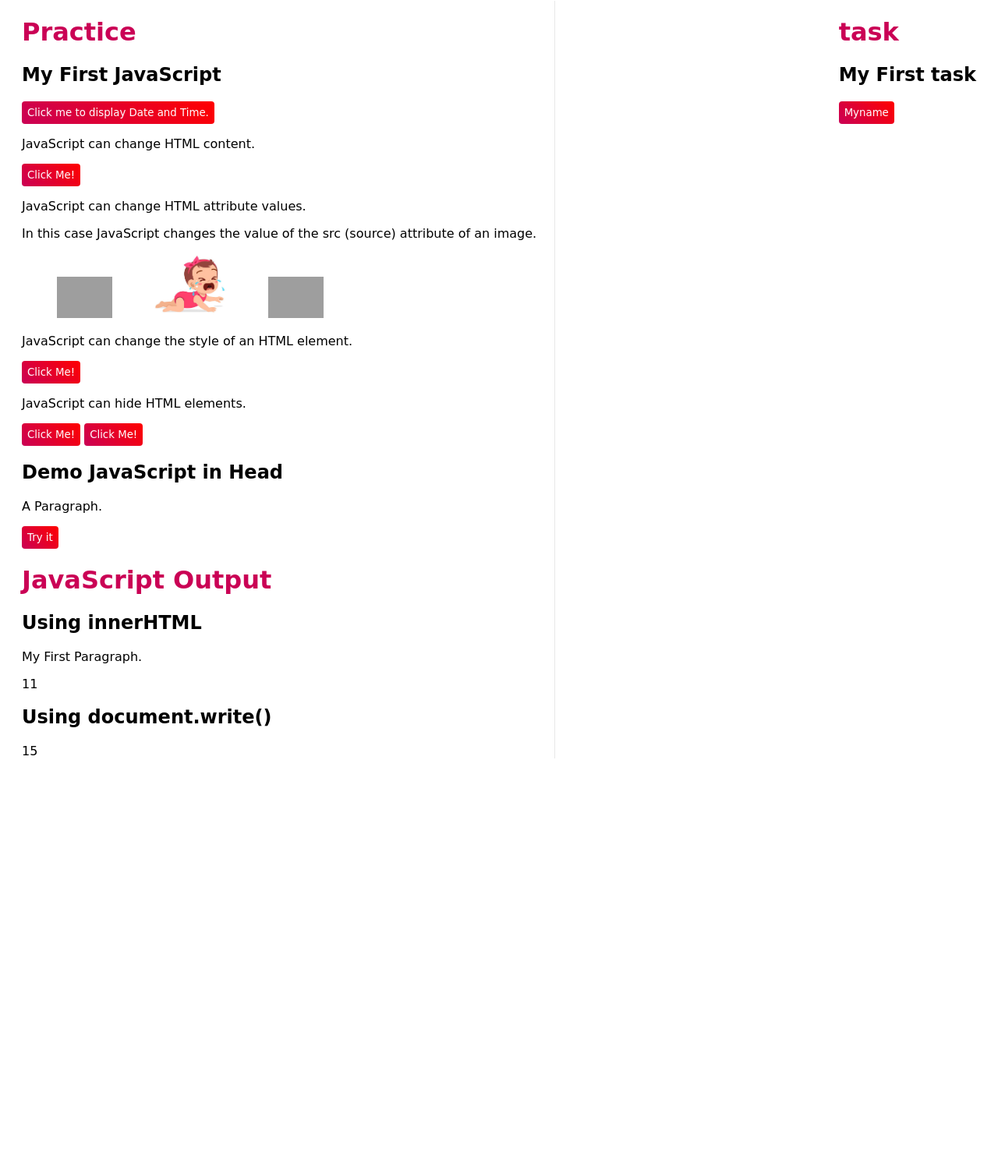
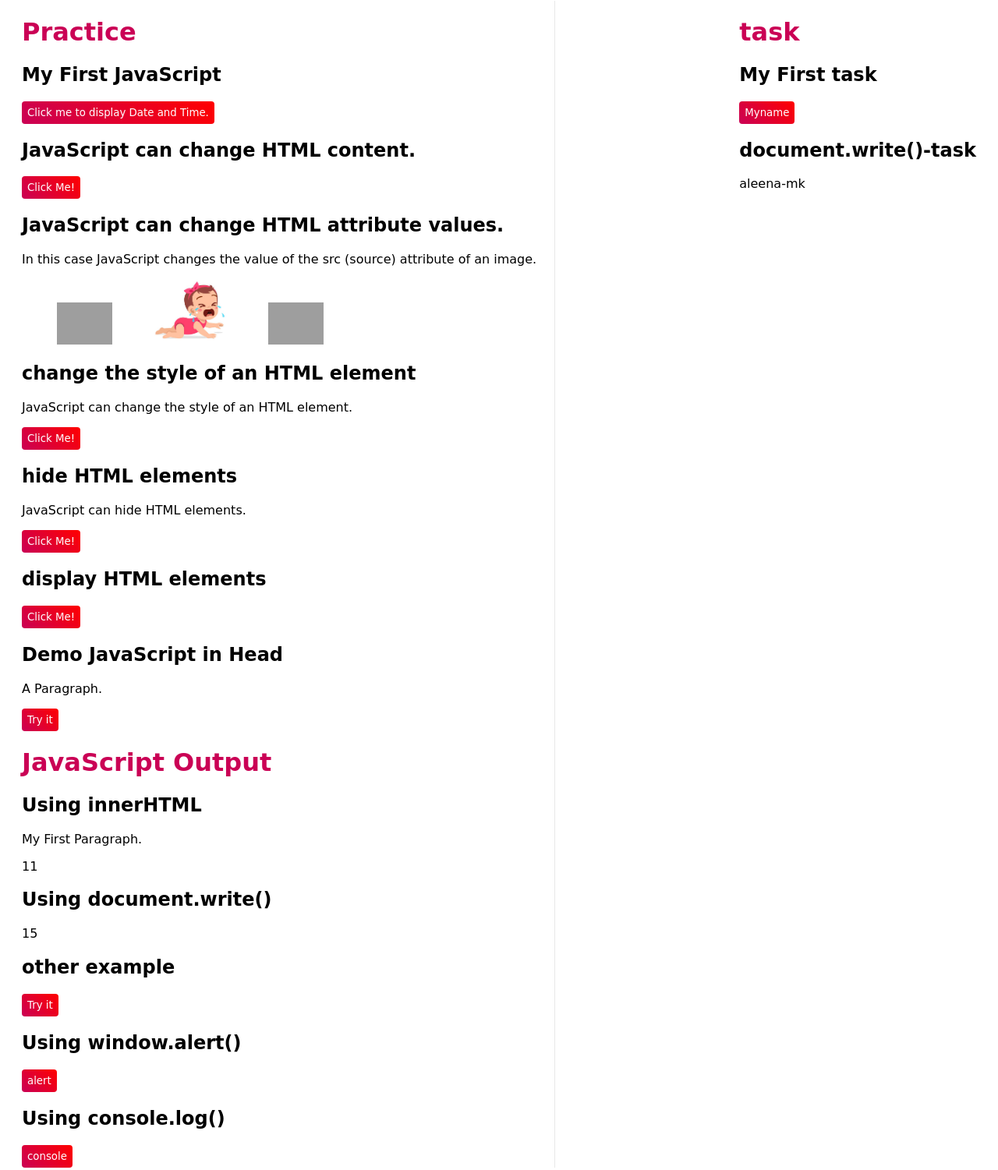
Before and after one commit to italeenamk/Javascript-code, a plain HTML site: page index.html in a window 1280 px wide. Shown: the part 127-1628 px from the top of the page at 78% size. Before the commit the page ends 1128 px from the top, so only its background shows below. Drawn offline with nearby package versions, Linux system fonts and the light colour scheme; grey boxes are pictures that could not be loaded.

Commit message:
working....

```diff
--- a/index.html
+++ b/index.html
@@ -33,14 +33,12 @@
                <button type="button"
                onclick="document.getElementById('demo').innerHTML = Date()">
                Click me to display Date and Time.</button>
-
+               <h2 id="">JavaScript can change HTML content.</h2>
                <p id="demo"></p>
-
-               <p id="demo">JavaScript can change HTML content.</p>
 
                <button type="button" onclick='document.getElementById("demo").innerHTML = "Hello JavaScript!"'>    Click Me!</button>
 
-               <p>JavaScript can change HTML attribute values.</p>
+               <h2>JavaScript can change HTML attribute values.</h2>
 
                <p>In this case JavaScript changes the value of the src (source) attribute of an image.</p>
 
@@ -51,15 +49,16 @@
 
                <span onclick="document.getElementById('myImage').src='right-img.jpg'">
                 <img src="https://www.pngmart.com/files/15/Orange-Beach-Ball-Transparent-PNG.png"></span>
+                <h2>change the style of an HTML element</h2>
 
                <p id="click">JavaScript can change the style of an HTML element.</p>
 
                <button type="button" onclick="document.getElementById('click').style.fontSize='35px'">Click Me!</button>
-
+               <h2>hide HTML elements</h2>
                <p id="remove">JavaScript can hide HTML elements.</p>
 
                <button type="button" onclick="document.getElementById('remove').style.display='none'">Click Me!</button>
-
+               <h2>display HTML elements</h2>
                <p id="block" style="display:none">Hello JavaScript!</p>
 
                <button type="button" onclick="document.getElementById('block').style.display='block'">Click Me!</button>
@@ -84,12 +83,28 @@
                <script>
                document.write(5 + 10);
                </script>
+               <h2>other example</h2>
+               <button type="button" onclick="document.write('<h1>hello</h1>')">Try it</button>
+               <h2>Using window.alert()</h2>
+               <script>
+               window.alert('welcome');
+               </script>
+               <button type="button" onclick="alert('aleena')">alert</button>
+               <h2>Using console.log()</h2>
+               <script>
+               console.log('heloooo');
+               </script>
+               <button type="button" onclick="console.log('11')">console</button>
             </div>
             <div class="col-md-4 col-sm-12">
                 <h1>task</h1>
                 <h2>My First task</h2>
                 <p id="myname"></p>
                 <button type="button" onclick="document.getElementById('myname').innerHTML = 'Aleena masood';">Myname</button>
+                <h2>document.write()-task</h2>
+                <script>
+                    document.write('aleena-mk');
+                </script>
             </div>
         </div>
     </div>
```
